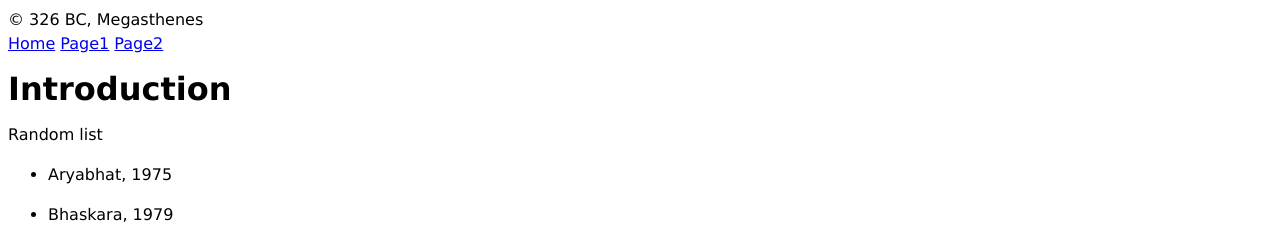
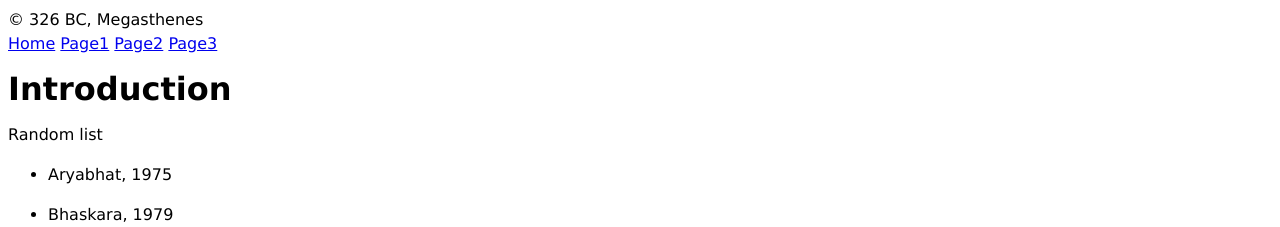
Before and after one commit to pdtechwriter/probable-palm-tree, a Jekyll site: the page built from index.md, in a window 1280 px wide. Shown: the top 227 px of the page. Built offline with Jekyll 4.4.1, drawn with Linux system fonts in a browser that asks for light colours; our own code applies the rules of GitHub Pages for plain Markdown files.

Commit message:
Update demo_template.html

```diff
--- a/_layouts/demo_template.html
+++ b/_layouts/demo_template.html
@@ -10,6 +10,7 @@
 	<a href="index.html">Home</a>
 	<a href="page1.html">Page1</a>
 	<a href="page2.html">Page2</a>
+	<a href="https://www.google.com">Page3</a>
 	</nav>
       <div>
         {{ content }}
```
